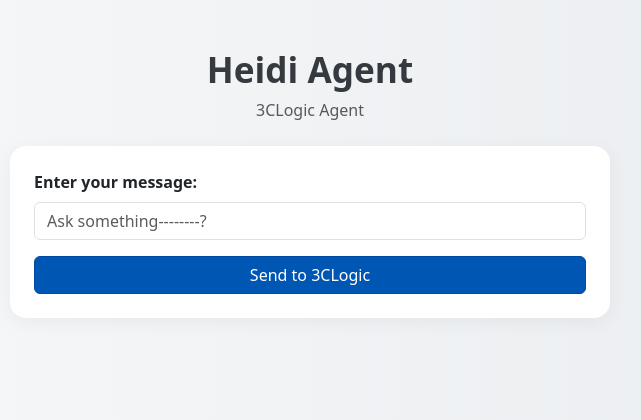
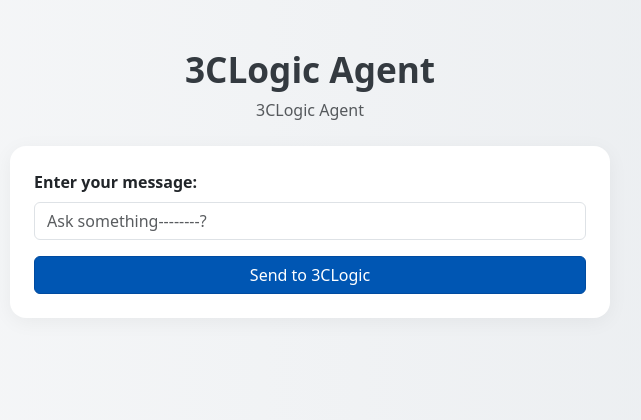
Before and after one commit to sravankumar-mode/a2a-test-client, a Flask app: page / in a window 1280 px wide. Shown: the top 420 px of the page, without its empty margins (330-971 px from the left). Run offline with Flask 3, Linux system fonts and the light colour scheme.

Commit message:
Update index.html

```diff
--- a/templates/index.html
+++ b/templates/index.html
@@ -2,7 +2,7 @@
 <html lang="en">
 <head>
     <meta charset="UTF-8">
-    <title>Client --> HOST agent</title>
+    <title>3CLogic Agent</title>
     <link href="https://cdn.jsdelivr.net/npm/bootstrap@5.3.0/dist/css/bootstrap.min.css" rel="stylesheet">
     <style>
         body {
@@ -43,7 +43,7 @@
     <div class="container d-flex flex-column justify-content-center align-items-center py-5">
         <div class="w-100" style="max-width: 600px;">
             <div class="text-center mb-4">
-                <h1 class="header-title">Heidi Agent</h1>
+                <h1 class="header-title">3CLogic Agent</h1>
                 <p class="text-muted">3CLogic Agent</p>
             </div>
 
```
